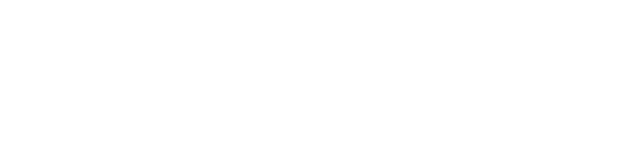
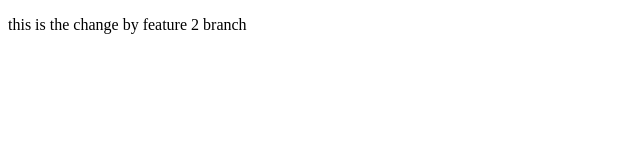
Before and after one commit to abhilashvailappilly/testRepo, a plain HTML site: page index.html in a window 1280 px wide. Shown: the whole page, without its empty margins (0-640 px from the left). Drawn offline with Linux system fonts and the light colour scheme.

Commit message:
chage 1 by feature 2

```diff
--- a/index.html
+++ b/index.html
@@ -6,6 +6,6 @@
     <title>Document</title>
 </head>
 <body>
-
+    <p>this is the change by feature 2  branch</p>
 </body>
 </html>
```
